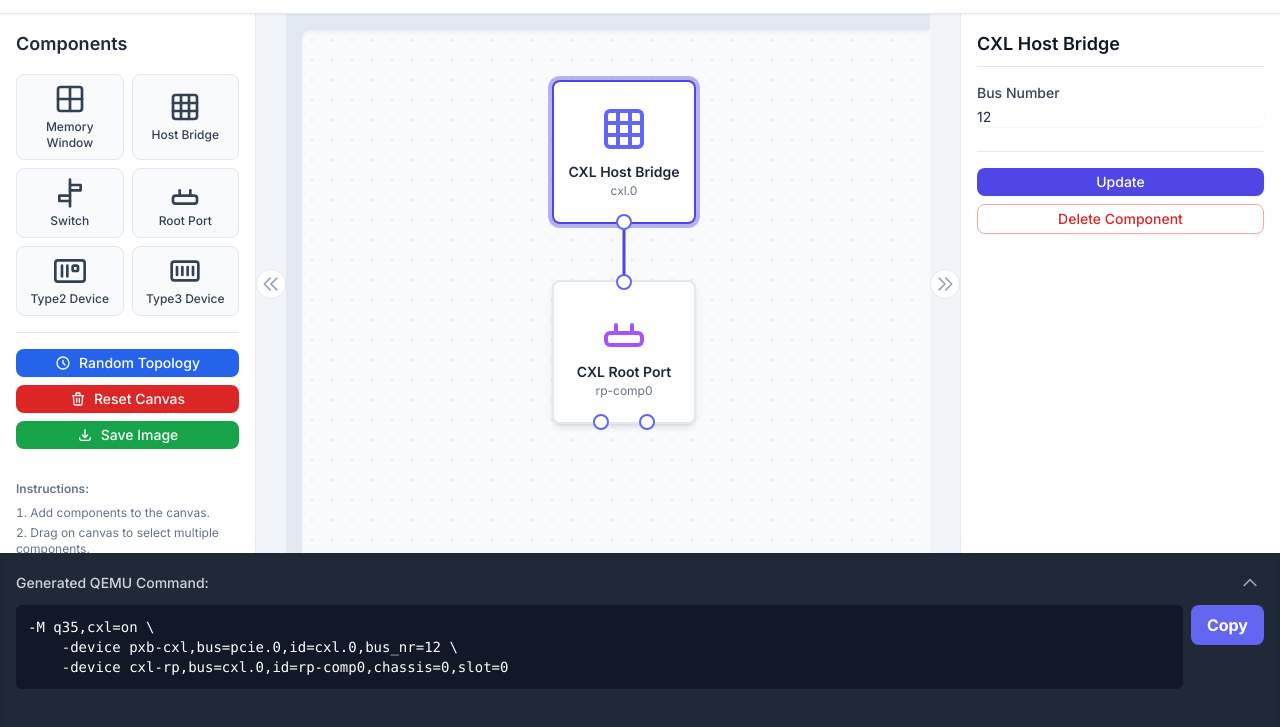
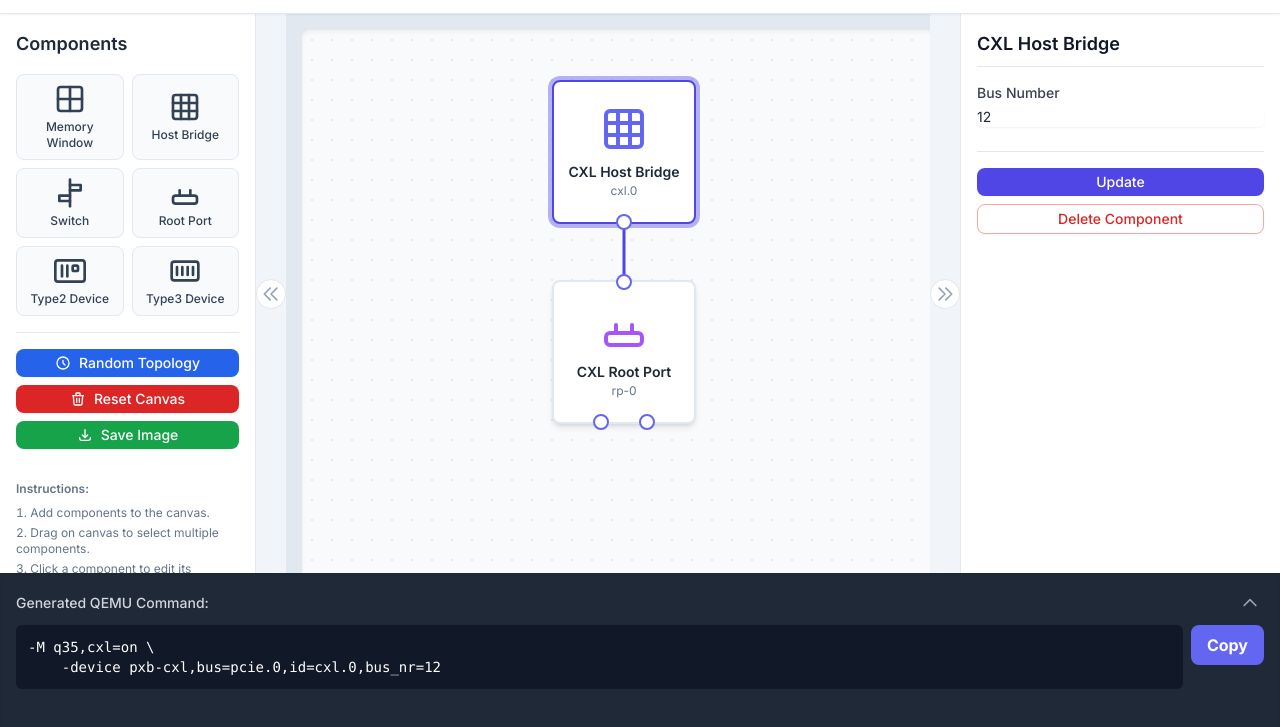
Before and after one commit to davidlohr/cxl-canvas, a plain HTML site: page index.html in a window 1280 px wide. Shown: the part 67-794 px from the top of the page. Drawn offline with nearby package versions, Linux system fonts and the light colour scheme.

Commit message:
Update index.html

```diff
--- a/index.html
+++ b/index.html
@@ -221,7 +221,6 @@
         <div id="copy-feedback" class="text-green-400 text-sm mt-2 opacity-0 transition-opacity">Command copied to clipboard!</div>
     </footer>
 
-
     <script>
     document.addEventListener('DOMContentLoaded', () => {
         // --- DOM Element References ---
@@ -270,79 +269,97 @@
             return `0x${randomHex.padStart(8, '0')}`;
         }
 
-        function createComponent(type, x, y) {
+        function createComponent(type, x, y, props = {}) {
             const id = `comp-${idCounter++}`;
-            const componentData = { id, type, x, y, isDeletable: true };
+            let componentData = { id, type, x, y, isDeletable: true, ...props };
 
             switch (type) {
                 case 'host':
-                    componentData.name = 'CXL Host Bridge';
-                    componentData.baseColor = 'indigo';
-                    componentData.qemuId = `cxl.${components.filter(c => c.type === 'host').length}`;
-                    componentData.bus_nr = 12 + components.filter(c => c.type === 'host').length;
-                    componentData.ports = [{ type: 'downstream', id: 'out-0' }];
+                    componentData = {
+                        name: 'CXL Host Bridge',
+                        baseColor: 'indigo',
+                        qemuId: `cxl.${components.filter(c => c.type === 'host').length}`,
+                        bus_nr: 12 + components.filter(c => c.type === 'host').length,
+                        ports: [{ type: 'downstream', id: 'out-0' }],
+                        ...componentData
+                    };
                     break;
                 case 'rootport':
                     const rpCount = components.filter(c => c.type === 'rootport').length;
-                    componentData.name = 'CXL Root Port';
-                    componentData.baseColor = 'purple';
-                    componentData.qemuId = `rp-comp${rpCount}`;
-                    componentData.numDownstreamPorts = 2;
-                    componentData.chassis = rpCount;
-                    componentData.slot = 0;
-                    componentData.ports = [
-                        { type: 'upstream', id: 'in-0' },
-                        ...Array.from({ length: 2 }, (_, i) => ({ type: 'downstream', id: `out-${i}` }))
-                    ];
+                    componentData = {
+                        name: 'CXL Root Port',
+                        baseColor: 'purple',
+                        qemuId: `rp-${rpCount}`,
+                        numDownstreamPorts: 2,
+                        chassis: rpCount,
+                        slot: 0,
+                        ports: [
+                            { type: 'upstream', id: 'in-0' },
+                            ...Array.from({ length: 2 }, (_, i) => ({ type: 'downstream', id: `out-${i}` }))
+                        ],
+                        ...componentData
+                    };
                     break;
                 case 'switch':
                     const switchCount = components.filter(c => c.type === 'switch').length;
-                    componentData.name = `CXL Switch`;
-                    componentData.baseColor = 'sky';
-                    componentData.qemuId = `sw${switchCount}`;
-                    componentData.upstreamQemuId = `us${switchCount}`;
-                    componentData.numDownstreamPorts = 4;
-                    componentData.chassis = 0;
-                    componentData.startSlot = 0;
-                    componentData.hasCCI = false;
-                    componentData.ports = [
-                        { type: 'upstream', id: 'in-0' },
-                        ...Array.from({ length: 4 }, (_, i) => ({ type: 'downstream', id: `out-${i}` }))
-                    ];
+                     componentData = {
+                        name: `CXL Switch`,
+                        baseColor: 'sky',
+                        qemuId: `sw${switchCount}`,
+                        upstreamQemuId: `us${switchCount}`,
+                        numDownstreamPorts: 4,
+                        chassis: 0,
+                        startSlot: 0,
+                        hasCCI: false,
+                        ports: [
+                            { type: 'upstream', id: 'in-0' },
+                            ...Array.from({ length: 4 }, (_, i) => ({ type: 'downstream', id: `out-${i}` }))
+                        ],
+                        ...componentData
+                    };
                     break;
                 case 'device':
                     const deviceCount = components.filter(c => c.type === 'device').length;
-                    componentData.name = 'CXL Type3 Device';
-                    componentData.baseColor = 'emerald';
-                    componentData.qemuId = `cxl-type3-dev-${deviceCount}`;
-                    componentData.memObjId = `mem${deviceCount}`;
-                    componentData.lsaObjId = `lsa-mem${deviceCount}`;
-                    componentData.size = '512M';
-                    componentData.memoryType = 'volatile';
-                    componentData.lsaSize = '16M';
-                    componentData.isDCD = false;
-                    componentData.sn = generateRandomSN();
-                    componentData.numDcRegions = 1;
-                    componentData.ports = [{ type: 'upstream', id: 'in-0' }];
+                    componentData = {
+                        name: 'CXL Type3 Device',
+                        baseColor: 'emerald',
+                        qemuId: `cxl-type3-dev-${deviceCount}`,
+                        memObjId: `mem${deviceCount}`,
+                        lsaObjId: `lsa-mem${deviceCount}`,
+                        size: '512M',
+                        memoryType: 'volatile',
+                        lsaSize: '16M',
+                        isDCD: false,
+                        sn: generateRandomSN(),
+                        numDcRegions: 1,
+                        ports: [{ type: 'upstream', id: 'in-0' }],
+                        ...componentData
+                    };
                     break;
                  case 'device-t2':
                     const accelCount = components.filter(c => c.type === 'device-t2').length;
-                    componentData.name = 'CXL Type2 Device';
-                    componentData.baseColor = 'orange';
-                    componentData.qemuId = `cxl-ac-dev-${accelCount}`;
-                    componentData.memObjId = `mem-ac-${accelCount}`;
-                    componentData.size = '256M';
-                    componentData.sn = generateRandomSN();
-                    componentData.ports = [{ type: 'upstream', id: 'in-0' }];
+                    componentData = {
+                        name: 'CXL Type2 Device',
+                        baseColor: 'orange',
+                        qemuId: `cxl-ac-dev-${accelCount}`,
+                        memObjId: `mem-ac-${accelCount}`,
+                        size: '256M',
+                        sn: generateRandomSN(),
+                        ports: [{ type: 'upstream', id: 'in-0' }],
+                        ...componentData
+                    };
                     break;
                 case 'window':
-                    componentData.name = 'CXL Memory Window';
-                    componentData.baseColor = 'yellow';
-                    componentData.qemuId = `cxl-window-${components.filter(c => c.type === 'window').length}`;
-                    componentData.size = '4G';
-                    componentData.hostBridgeIds = [];
-                    componentData.interleaveGranularity = '256';
-                    componentData.ports = [];
+                     componentData = {
+                        name: 'CXL Window',
+                        baseColor: 'yellow',
+                        qemuId: `fmw.${components.filter(c => c.type === 'window').length}`,
+                        size: '4G',
+                        hostBridgeIds: [],
+                        interleaveGranularity: '256',
+                        ports: [],
+                        ...componentData
+                    };
                     break;
             }
             components.push(componentData);
@@ -1144,6 +1161,7 @@
             let memoryOpts = [];
             let deviceOpts = [];
             let objectOpts = [];
+            let hostPortCounters = new Map();
 
             const connectionMap = new Map(connections.map(c => [c.target.componentId, { parentId: c.source.componentId, parentPortId: c.source.portId }]));
 
@@ -1182,6 +1200,7 @@
 
             hosts.forEach(host => {
                 deviceOpts.push(`-device pxb-cxl,bus=pcie.0,id=${host.qemuId},bus_nr=${host.bus_nr}`);
+                hostPortCounters.set(host.id, 0);
             });
 
             processingOrder.forEach(comp => {
@@ -1197,7 +1216,8 @@
                     const portIndex = parseInt(parentInfo.parentPortId.split('-')[1]);
                     parentBus = `${parentComp.qemuId}.${portIndex}`;
                 } else if (parentComp.type === 'rootport') {
-                    parentBus = parentComp.qemuId;
+                    const portIndex = parseInt(parentInfo.parentPortId.split('-')[1]);
+                    parentBus = `${parentComp.qemuId}.${portIndex}`;
                 }
                  else {
                     return;
@@ -1205,7 +1225,20 @@
 
                 switch (comp.type) {
                      case 'rootport':
-                        deviceOpts.push(`-device cxl-rp,bus=${parentBus},id=${comp.qemuId},chassis=${comp.chassis},slot=${comp.slot}`);
+                        const parentHost = components.find(c => c.id === parentInfo.parentId);
+                        if(parentHost && parentHost.type === 'host') {
+                            let portNum = hostPortCounters.get(parentHost.id) || 0;
+                            for (let i = 0; i < comp.numDownstreamPorts; i++) {
+                                const portId = `out-${i}`;
+                                const isPortConnected = connections.some(conn => conn.source.componentId === comp.id && conn.source.portId === portId);
+                                if (isPortConnected) {
+                                    const deviceId = `${comp.qemuId}.${i}`;
+                                    deviceOpts.push(`-device cxl-rp,bus=${parentBus},port=${portNum},id=${deviceId},chassis=${comp.chassis},slot=${comp.slot + i}`);
+                                    portNum++;
+                                }
+                            }
+                            hostPortCounters.set(parentHost.id, portNum);
+                        }
                         break;
                     case 'switch':
                         deviceOpts.push(`-device cxl-upstream,bus=${parentBus},id=${comp.upstreamQemuId}`);
@@ -1247,11 +1280,6 @@
             const finalCommand = [ ...machineOpts, ...memoryOpts, ...deviceOpts, ...objectOpts, ...unconnectedLines].join(' \\\n    ');
             qemuCommandOutput.textContent = finalCommand;
 
-            if (!toggleCommandIcon.classList.contains('rotate-180')) {
-                setTimeout(() => {
-                    commandWrapper.style.maxHeight = `${commandWrapper.scrollHeight}px`;
-                }, 50);
-            }
         }
 
         // --- Event Handlers ---
```
